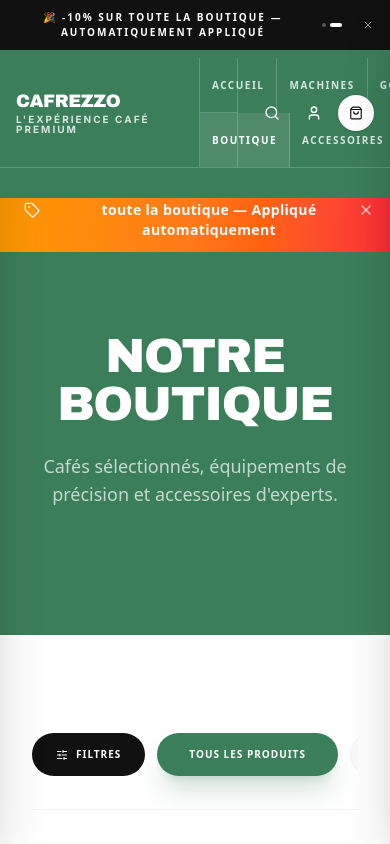
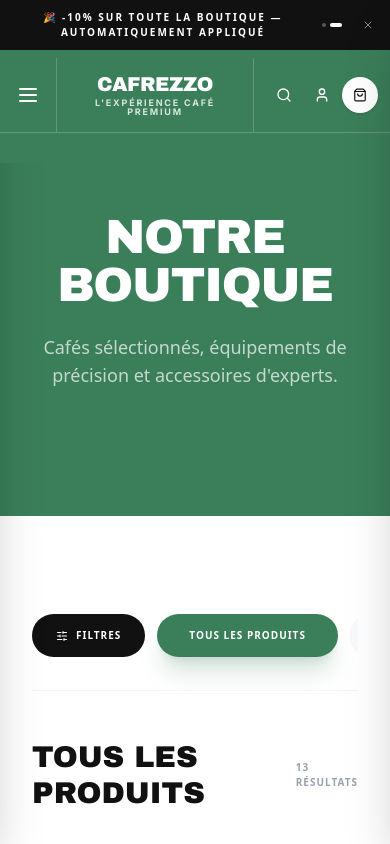
Before and after one commit to bilal-sixlogics/nespresso-brewscape, a Next.js app: page /shop in a window 390 px wide. Shown: the top 844 px of the page. Built offline with nearby package versions, Linux system fonts and the light colour scheme.

Commit message:
style: fix nav overlap, hero widget overlap, and remove flash sale banner

```diff
--- a/src/app/shop/page.tsx
+++ b/src/app/shop/page.tsx
@@ -60,37 +60,6 @@
     return (
         <div className="w-full relative bg-sb-white text-sb-black overflow-x-hidden min-h-screen">
             <motion.div initial={{ opacity: 0, y: 20 }} animate={{ opacity: 1, y: 0 }} transition={{ duration: 0.5 }}>
-
-                {/* ── Admin-Controlled Sitewide Flash Sale Banner ── */}
-                <AnimatePresence>
-                    {showSitewidesBanner && (
-                        <motion.div
-                            initial={{ opacity: 0, height: 0 }}
-                            animate={{ opacity: 1, height: 'auto' }}
-                            exit={{ opacity: 0, height: 0 }}
-                            className="bg-gradient-to-r from-amber-500 via-orange-500 to-red-500 text-white relative overflow-hidden"
-                        >
-                            <div className="max-w-[1400px] mx-auto px-6 py-3 flex items-center justify-center gap-3">
-                                <Tag size={16} className="shrink-0" />
-                                <p className="text-sm font-black tracking-wide text-center">
-                                    <span className="text-yellow-200">⚡ FLASH SALE — </span>
-                                    {language === 'fr'
-                                        ? `${sitewideDiscount.percentage}% de réduction sur toute la boutique — Appliqué automatiquement`
-                                        : `${sitewideDiscount.percentage}% off everything in the store — Applied automatically at checkout`
-                                    }
-                                </p>
-                                <button
-                                    onClick={() => setBannerDismissed(true)}
-                                    className="absolute right-4 top-1/2 -translate-y-1/2 text-white/70 hover:text-white transition-colors"
-                                >
-                                    <X size={16} />
-                                </button>
-                            </div>
-                            {/* Animated shimmer */}
-                            <div className="absolute inset-0 bg-gradient-to-r from-transparent via-white/10 to-transparent -skew-x-12 animate-[shimmer_2.5s_infinite]" />
-                        </motion.div>
-                    )}
-                </AnimatePresence>
 
                 {/* Hero Banner */}
                 <section className="bg-sb-green pt-20 pb-32 px-8 relative text-white">
--- a/src/components/layout/Header.tsx
+++ b/src/components/layout/Header.tsx
@@ -192,15 +192,34 @@
     const { t } = useLanguage();
     const [searchOpen, setSearchOpen] = useState(false);
     const [cartOpen, setCartOpen] = useState(false);
+    const [mobileMenuOpen, setMobileMenuOpen] = useState(false);
 
-    useEffect(() => { window.scrollTo(0, 0); }, [pathname]);
+    useEffect(() => {
+        window.scrollTo(0, 0);
+        setMobileMenuOpen(false); // Close mobile menu on route change
+    }, [pathname]);
 
-    // Close search on ESC
+    // Close search/menu on ESC
     useEffect(() => {
-        const handler = (e: KeyboardEvent) => { if (e.key === 'Escape') setSearchOpen(false); };
+        const handler = (e: KeyboardEvent) => {
+            if (e.key === 'Escape') {
+                setSearchOpen(false);
+                setMobileMenuOpen(false);
+            }
+        };
         window.addEventListener('keydown', handler);
         return () => window.removeEventListener('keydown', handler);
     }, []);
+
+    // Prevent body scroll when mobile menu is open
+    useEffect(() => {
+        if (mobileMenuOpen) {
+            document.body.style.overflow = 'hidden';
+        } else {
+            document.body.style.overflow = '';
+        }
+        return () => { document.body.style.overflow = ''; };
+    }, [mobileMenuOpen]);
 
     const topRow: NavLink[] = [
         { href: '/', labelKey: 'navHome' },
@@ -225,22 +244,30 @@
             <header className="bg-sb-green text-white relative z-[9999] pt-2 pb-[30px] -mb-[30px]">
                 <div className="max-w-[1600px] mx-auto w-full flex border-b border-white/20 relative z-[9999]">
 
+                    {/* ── Mobile Menu Toggle ────────────────────────────── */}
+                    <button
+                        onClick={() => setMobileMenuOpen(true)}
+                        className="xl:hidden p-4 lg:p-5 flex items-center justify-center border-r border-white/20 hover:bg-white/10 transition-colors flex-shrink-0"
+                        aria-label="Open menu"
+                    >
+                        <svg xmlns="http://www.w3.org/2000/svg" width="24" height="24" viewBox="0 0 24 24" fill="none" stroke="currentColor" strokeWidth="2" strokeLinecap="round" strokeLinejoin="round"><line x1="4" x2="20" y1="12" y2="12" /><line x1="4" x2="20" y1="6" y2="6" /><line x1="4" x2="20" y1="18" y2="18" /></svg>
+                    </button>
+
                     {/* ── Logo ──────────────────────────────────────────── */}
-                    <Link
-                        href="/"
-                        className="w-[200px] lg:w-[260px] p-4 lg:p-5 flex flex-col justify-center border-r border-white/20 hover:bg-white/5 transition-colors flex-shrink-0"
-                    >
-                        <h1 className="font-display text-lg lg:text-2xl tracking-tight uppercase leading-none">
+                    <div className="flex-1 xl:flex-none flex items-center justify-center xl:justify-start xl:w-[260px] p-4 lg:p-5 border-r border-white/20 hover:bg-white/5 transition-colors">
+                        <Link href="/" className="flex flex-col text-center xl:text-left">
+                            <h1 className="font-display text-xl lg:text-2xl tracking-tight uppercase leading-none">
                                 {AppConfig.brand.name}
                                 <br />
-                            <span className="text-[10px] lg:text-xs font-sans font-bold tracking-[0.2em] opacity-80 mt-1 block">
+                                <span className="text-[9px] lg:text-xs font-sans font-bold tracking-[0.2em] opacity-80 mt-1 block">
                                     {t('brandTagline')}
                                 </span>
                             </h1>
                         </Link>
+                    </div>
 
-                    {/* ── Navigation ────────────────────────────────────── */}
-                    <div className="flex-1 flex flex-col min-w-0">
+                    {/* ── Desktop Navigation ────────────────────────────── */}
+                    <div className="hidden xl:flex flex-1 flex-col min-w-0">
                         {/* Top row */}
                         <div className="flex border-b border-white/20">
                             {topRow.map(link => (
@@ -257,7 +284,7 @@
                                 </Link>
                             ))}
 
-                            {/* Language Toggle */}
+                            {/* Language Toggle Desktop */}
                             <div className="flex items-center justify-center px-5 border-l border-white/20">
                                 <LanguageToggle />
                             </div>
@@ -265,7 +292,7 @@
                     </div>
 
                     {/* ── Right Icons ───────────────────────────────────── */}
-                    <div className="flex-shrink-0 flex items-center gap-1 px-4 border-l border-white/20 relative z-[100] pointer-events-auto">
+                    <div className="flex-shrink-0 flex items-center gap-1 sm:gap-2 px-3 sm:px-4 border-l-0 xl:border-l border-white/20 relative z-[100] pointer-events-auto">
                         <button
                             onClick={() => setSearchOpen(true)}
                             className="w-9 h-9 flex items-center justify-center rounded-full hover:bg-white/10 transition-colors text-white"
@@ -276,7 +303,7 @@
 
                         <button
                             onClick={() => isAuthenticated ? router.push('/account') : openLoginModal()}
-                            className="flex items-center gap-2 px-3 py-1.5 rounded-full hover:bg-white/10 transition-colors text-white"
+                            className="flex items-center gap-2 px-2 py-1.5 rounded-full hover:bg-white/10 transition-colors text-white"
                             aria-label="Account"
                         >
                             <User size={16} />
@@ -310,6 +337,80 @@
                 </div>
             </header>
 
+            {/* ── Mobile Navigation Drawer ─────────────────────────── */}
+            <AnimatePresence>
+                {mobileMenuOpen && (
+                    <motion.div
+                        initial={{ opacity: 0 }}
+                        animate={{ opacity: 1 }}
+                        exit={{ opacity: 0 }}
+                        className="fixed inset-0 z-[100000] bg-sb-green flex flex-col xl:hidden"
+                    >
+                        <div className="flex items-center justify-between p-4 border-b border-white/20">
+                            <h1 className="font-display text-xl uppercase tracking-tight text-white">Menu</h1>
+                            <button
+                                onClick={() => setMobileMenuOpen(false)}
+                                className="w-10 h-10 flex items-center justify-center text-white bg-white/10 rounded-full"
+                            >
+                                <X size={20} />
+                            </button>
+                        </div>
+
+                        <div className="flex-1 overflow-y-auto px-6 py-8 flex flex-col gap-8">
+                            <div className="flex flex-col gap-4">
+                                <p className="text-[10px] uppercase tracking-widest text-white/50 font-bold">Discover</p>
+                                {topRow.map((link) => (
+                                    <Link
+                                        key={link.href}
+                                        href={link.href}
+                                        className={`font-display text-3xl uppercase tracking-tight ${pathname === link.href ? 'text-white' : 'text-white/70 hover:text-white'}`}
+                                    >
+                                        {t(link.labelKey as Parameters<typeof t>[0])}
+                                    </Link>
+                                ))}
+                            </div>
+
+                            <div className="flex flex-col gap-4">
+                                <p className="text-[10px] uppercase tracking-widest text-white/50 font-bold">Shop</p>
+                                {bottomRow.map((link) => (
+                                    <Link
+                                        key={link.href}
+                                        href={link.href}
+                                        className={`font-display text-3xl uppercase tracking-tight ${pathname === link.href ? 'text-white' : 'text-white/70 hover:text-white'}`}
+                                    >
+                                        {t(link.labelKey as Parameters<typeof t>[0])}
+                                    </Link>
+                                ))}
+                            </div>
+                        </div>
+
+                        <div className="p-6 border-t border-white/20 flex flex-col gap-4">
+                            <div className="flex justify-between items-center">
+                                <span className="text-[10px] uppercase tracking-widest text-white/50 font-bold">Language</span>
+                                <LanguageToggle />
+                            </div>
+
+                            {!isAuthenticated ? (
+                                <button
+                                    onClick={() => { setMobileMenuOpen(false); openLoginModal(); }}
+                                    className="w-full py-4 bg-white text-sb-green rounded-full font-bold uppercase tracking-widest text-xs"
+                                >
+                                    Login / Register
+                                </button>
+                            ) : (
+                                <Link
+                                    href="/account"
+                                    onClick={() => setMobileMenuOpen(false)}
+                                    className="w-full py-4 border border-white/30 text-white rounded-full font-bold uppercase tracking-widest text-xs text-center"
+                                >
+                                    My Account
+                                </Link>
+                            )}
+                        </div>
+                    </motion.div>
+                )}
+            </AnimatePresence>
+
             {/* ── Global Search Overlay ──────────────────────────────── */}
             <AnimatePresence>
                 {searchOpen && <SearchOverlay onClose={() => setSearchOpen(false)} />}
```
Also changed, not shown: src/app/page.tsx (+9 -10 lines). Lines whose indentation alone changed are shown as unchanged.
